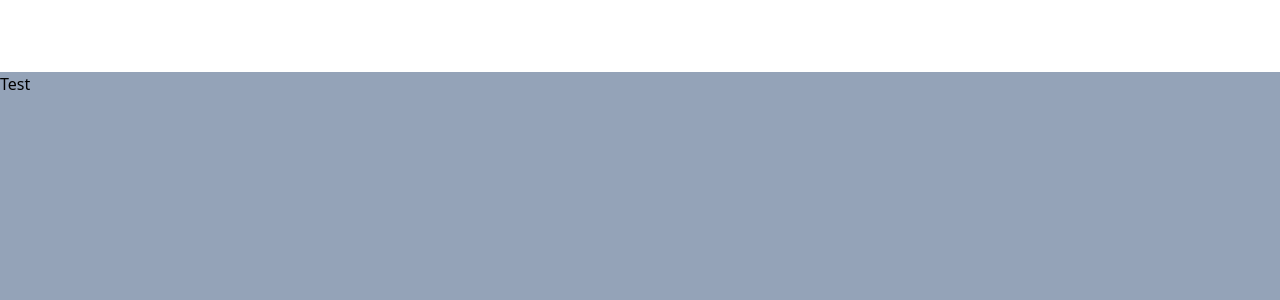
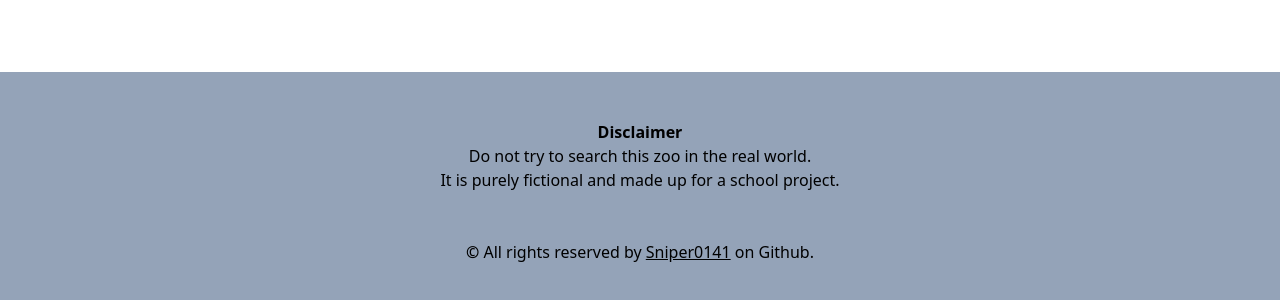
Before and after one commit to Sniper0141/keltic-zoo-website, a Next.js app: page / in a window 1280 px wide. Shown: the part 824-1124 px from the top of the page. Built offline with nearby package versions, Linux system fonts and the light colour scheme.

Commit message:
Footer created

```diff
--- a/components/footercomponent.jsx
+++ b/components/footercomponent.jsx
@@ -1,7 +1,18 @@
 export default function FooterComponent(){
     return(
-        <footer className="h-64	bg-slate-400">
-            <div className="m-auto">Test</div>
+        <footer className="h-64	bg-slate-400 text-center flex flex-col">
+            <br/>
+            <br/>
+            <p>
+                <strong>Disclaimer</strong><br/>
+                Do not try to search this zoo in the real world. <br/>
+                It is purely fictional and made up for a school project.
+            </p>
+            <br/>
+            <br/>
+            <p>
+                <strong>©</strong> All rights reserved by <a className="underline" href="https://github.com/Sniper0141">Sniper0141</a> on Github.
+            </p>
         </footer>
     )
 }
--- a/components/headercomponent.jsx
+++ b/components/headercomponent.jsx
@@ -4,7 +4,7 @@ export default function HeaderComponent(){
     return(
         <header className="bg-white flex">
             <div className="w-1/2">
-                <Link href="/" className="flex w-fit ml-40">
+                <Link href="/" className="flex w-fit ml-20">
                     <img src="./Keltic_Zoo_Logo.svg" alt='keltic zoo logo' className='h-24'></img>
                     <p className="text-3xl px-6 mt-auto mb-auto font-serif">Keltic Zoo</p>
                 </Link>
```
